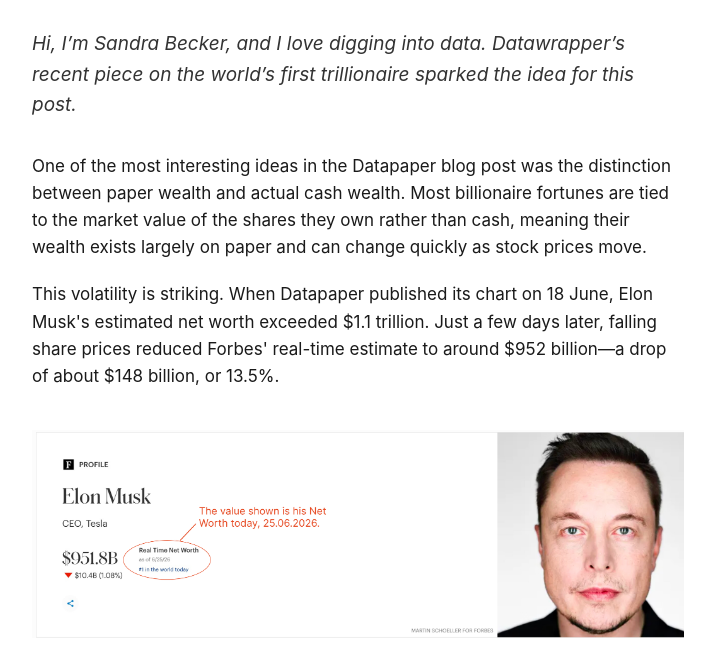
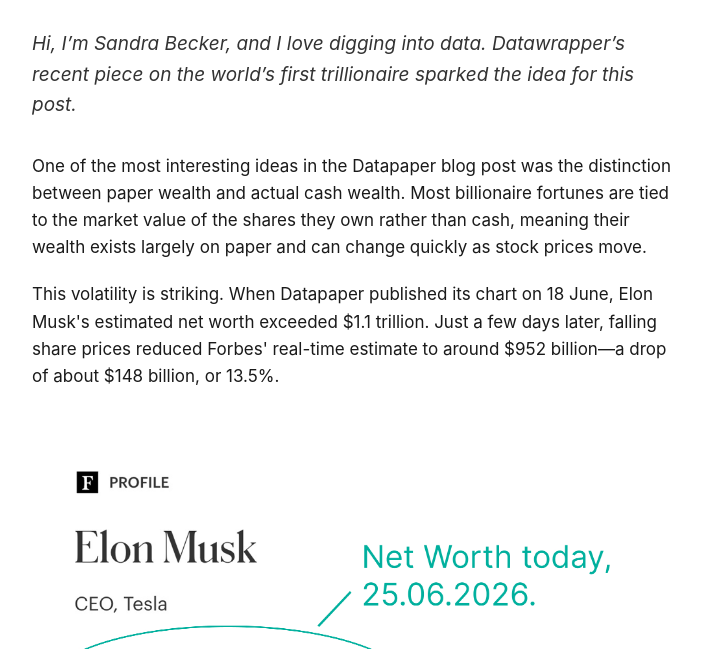
Before and after one commit to sandravizz/Datawrapper---Elon-and-the-billionaires, a plain HTML site: page index.html in a window 1280 px wide. Shown: the part 303-952 px from the top of the page, without its empty margins (282-997 px from the left). Drawn offline with Linux system fonts and the light colour scheme.

Commit message:
new image

```diff
--- a/index.html
+++ b/index.html
@@ -173,7 +173,7 @@
 
       <figure class="chart-embed">
         <img
-          src="Musk.jpg"
+          src="MuskNetWorth.jpg"
           alt="Elon Musk"
           style="width: 100%; display: block"
         />
```
Also changed, not shown: Musk.jpg (deleted), MuskNetworth.jpg (added), teslastock.csv (deleted), 1 other file.
